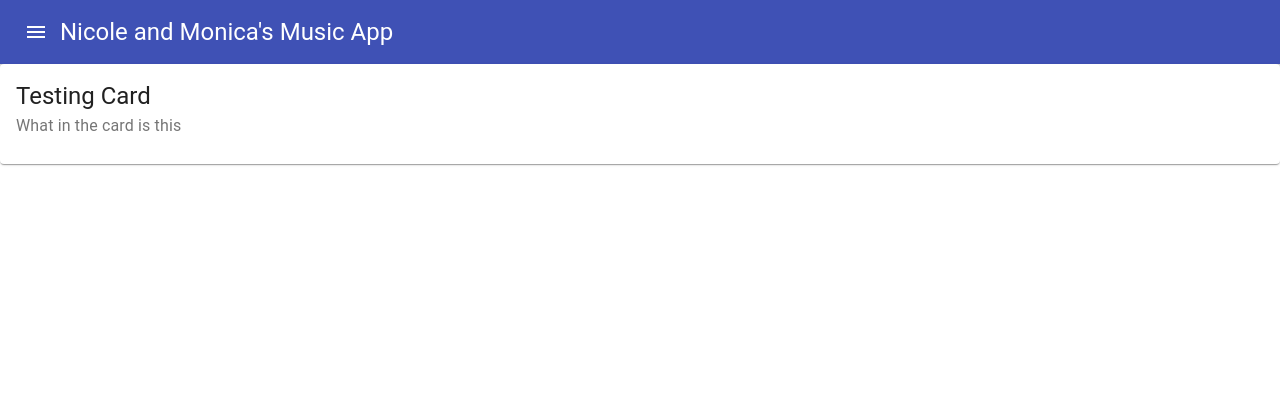
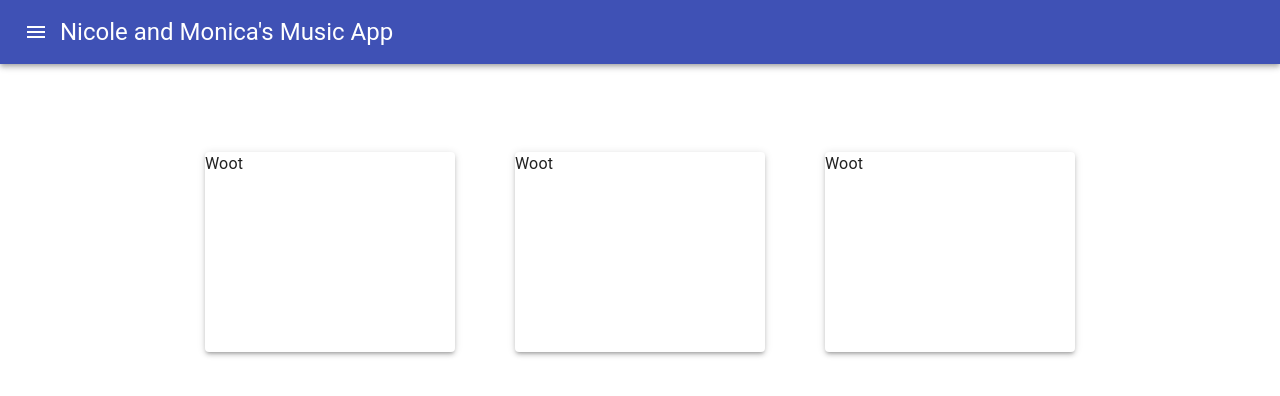
Before and after one commit to monica-suarez/my-music-app, a React (Create React App) app: page / in a window 1280 px wide. Both pictures are taken after a click on the button "LOG IN". Shown: the top 396 px of the page. Built offline with nearby package versions, Linux system fonts and the light colour scheme.

Commit message:
created individual cards and format

```diff
--- a/src/component/Dashboard/Cards/Cards.js
+++ b/src/component/Dashboard/Cards/Cards.js
@@ -1,57 +1,42 @@
 import React from 'react';
 import { makeStyles, useTheme } from '@material-ui/core/styles';
-import { Card, CardContent, CardActions, Typography }from '@material-ui/core';
+import { Card, CardContent, CardActions, Typography, Box }from '@material-ui/core';
 // import CardMedia from '@material-ui/core/CardMedia';
 // import IconButton from '@material-ui/core/IconButton';
 // import Typography from '@material-ui/core/Typography';
 // import SkipPreviousIcon from '@material-ui/icons/SkipPrevious';
 // import PlayArrowIcon from '@material-ui/icons/PlayArrow';
 // import SkipNextIcon from '@material-ui/icons/SkipNext';
-
-const useStyles = makeStyles((theme) => ({
-    root: {
-      display: 'flex',
-    },
-    details: {
-      display: 'flex',
-      flexDirection: 'column',
-    },
-    content: {
-      flex: '1 0 auto',
-    },
-    cover: {
-      width: 151,
-    },
-    // controls: {
-    //   display: 'flex',
-    //   alignItems: 'center',
-    //   paddingLeft: theme.spacing(1),
-    //   paddingBottom: theme.spacing(1),
-    // },
-    // playIcon: {
-    //   height: 38,
-    //   width: 38,
-    // },
-  }));
+import './cards.css'
 
    const Cards = () =>{
-    const classes = useStyles();
-     const theme = useTheme();
+
     return(
-     <Card className={classes.root}>
-         <div className={classes.detail}>
-         <CardContent className={classes.content}>
-          <Typography component="h5" variant="h5">
-            Testing Card
-          </Typography>
-          <Typography variant="subtitle1" color="textSecondary">
-            What in the card is this
-          </Typography>
-        </CardContent>
-         </div>
-         <CardActions>
-         </CardActions>
-     </Card>
+        <Box display="flex" justifyContent="center"  m={1} p={1} bgcolor="background.paper"
+        align-items="center"
+        marginTop="50px">
+            <Box>
+                <Card className="mediaCard" p={1} elevation={3}>
+                    <Typography>
+                        Woot
+                    </Typography>
+                </Card>
+            </Box>
+            <Box>
+                <Card className="mediaCard" p={1} elevation={3}>
+                    <Typography>
+                        Woot
+                    </Typography>
+                </Card>
+            </Box>
+            <Box>
+                <Card className="mediaCard" p={1} elevation={3}>
+                    <Typography>
+                        Woot
+                    </Typography>
+                </Card>
+            </Box>
+        </Box>
     )
    }
 
--- /dev/null
+++ b/src/component/Dashboard/Cards/cards.css
@@ -0,0 +1,5 @@
+.mediaCard{
+    min-height: 200px;
+    min-width: 250px;
+    margin: 30px;
+}
```
